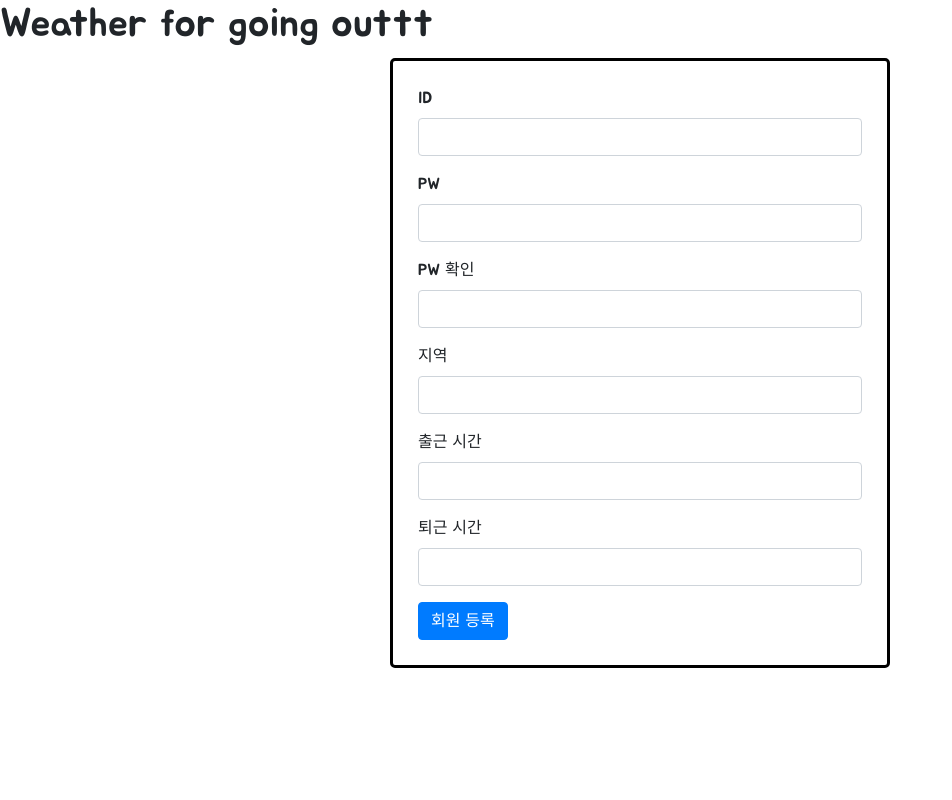
After one commit to parkchoongho/weather_for_going_out, a Flask app: template templates/join.html in a window 1280 px wide. The commit adds this page. Shown: the whole page, without its empty margins (0-952 px from the left). Run offline with Flask 2, Linux system fonts and the light colour scheme; the template is opened without the code that fills it, so the values that code supplies are empty.

Commit message:
join 구현

```diff
--- a/app.py
+++ b/app.py
@@ -8,7 +8,24 @@ db = client.dbweather
 
 @app.route('/')
 def home():
-    return render_template('index.html')
+    return render_template('join.html')
+
+@app.route('/signUp', methods=['POST'])
+def post_signUp():
+    # 1. 클라이언트로부터 데이터를 받기
+    userID_receive = request.form['userID_give']  # 클라이언트로부터 url을 받는 부분
+    pw_receive = request.form['pw_give']  # 클라이언트로부터 comment를 받는 부분
+    pw2_receive = request.form['pw2_give']  # 클라이언트로부터 comment를 받는 부분
+    area_receive = request.form['area_give']  # 클라이언트로부터 comment를 받는 부분
+    goingToOffice_receive = request.form['goingToOffice_give']
+    goingHome_receive = request.form['goingHome']
+
+    signUp = {'userID': userID_receive, 'pw': pw_receive, 'pw2': pw2_receive,'area': area_receive,
+              'goingToOffice': goingToOffice_receive, 'goingHome': goingHome}
+
+    db.dbweather.insert_one(signUp)
+
+    return jsonify({'result': 'success'})
 
 if __name__ == '__main__':
     app.run('0.0.0.0', port=5000, debug=True)
--- a/templates/head.html
+++ b/templates/head.html
@@ -1,3 +1,5 @@
 <!-- @format -->
 
-<h1>Weather for going ou</h1>
+<h1>Weather for going outtt</h1>
+
+{% block content %}{% endblock %}
--- /dev/null
+++ b/templates/join.html
@@ -0,0 +1,119 @@
+{% extends 'head.html' %}
+
+{% block content %}
+<!doctype html>
+<html lang="ko">
+
+<head>
+    <!-- Required meta tags -->
+    <meta charset="utf-8">
+    <meta name="viewport" content="width=device-width, initial-scale=1, shrink-to-fit=no">
+
+    <!-- Bootstrap CSS -->
+    <link rel="stylesheet" href="https://cdn.jsdelivr.net/npm/bootstrap@4.6.0/dist/css/bootstrap.min.css"
+        integrity="sha384-B0vP5xmATw1+K9KRQjQERJvTumQW0nPEzvF6L/Z6nronJ3oUOFUFpCjEUQouq2+l" crossorigin="anonymous">
+
+    <!-- Optional JavaScript -->
+    <!-- jQuery and Bootstrap Bundle (includes Popper) -->
+    <script src="https://code.jquery.com/jquery-3.5.1.slim.min.js"
+        integrity="sha384-DfXdz2htPH0lsSSs5nCTpuj/zy4C+OGpamoFVy38MVBnE+IbbVYUew+OrCXaRkfj"
+        crossorigin="anonymous"></script>
+    <script src="https://cdn.jsdelivr.net/npm/bootstrap@4.6.0/dist/js/bootstrap.bundle.min.js"
+        integrity="sha384-Piv4xVNRyMGpqkS2by6br4gNJ7DXjqk09RmUpJ8jgGtD7zP9yug3goQfGII0yAns"
+        crossorigin="anonymous"></script>
+
+    <title>Weather for going out</title>
+
+    <!-- 구글폰트 -->
+    <link href="https://fonts.googleapis.com/css2?family=Jua&display=swap" rel="stylesheet">
+
+    <style>
+        * {
+            font-family: 'Jua', sans-serif;
+        }
+
+        .wrap {
+            margin: auto;
+            width: 900px;
+        }
+
+        .comment {
+            font-weight: bold;
+            color: blue;
+        }
+
+        .posting-box {
+            margin: 10px auto 30px auto;
+            width:500px;
+
+            border: 3px solid black;
+            border-radius: 5px;
+
+            padding: 25px;
+        }
+    </style>
+    <script>
+
+    function postsignUp() {
+        let userId = $("#userID").val();
+        let pw = $("#pw").val();
+        let pw2 = $("#pw2").val();
+        let area = $("#area").val();
+        let goingToOffice = $("#goingToOffice").val();
+        let goingHome = $("#goingHome").val(); console.log(goingHome);
+
+        // 2. memo에 POST 방식으로 메모 생성 요청하기
+        $.ajax({
+            type: "POST", // POST 방식으로 요청하겠다.
+            url: "/signUp", // /signUp이라는 url에 요청하겠다.
+            data: {userID_give: userID, pw_give: pw, pw2_give: pw2, area_give: area, goingToOffice_give: goingToOffice, goingHome_give: goingHome}, // 데이터를 주는 방법
+            success: function(response) { // 성공하면
+                if (response["result"] == "success") {
+                    alert("회원가입 성공!");
+                    // 3. 성공 시 페이지 새로고침하기
+                    window.location.reload();
+                } else {
+                    alert("회원가입 실패!")
+                }
+            }
+        })
+    }
+    </script>
+
+</head>
+
+<body>
+    <div class="wrap">
+        <div class="posting-box">
+            <div class="form-group">
+                <label for="exampleInputEmail1">ID</label>
+                <input id="userID" type="email" class="form-control" placeholder="">
+            </div>
+            <div class="form-group">
+                <label for="exampleInputPassword1">PW</label>
+                <input id="pw" type="password" class="form-control" placeholder="">
+            </div>
+            <div class="form-group">
+                <label for="exampleInputPassword2">PW 확인</label>
+                <input id="pw2" type="password" class="form-control" placeholder="">
+            </div>
+            <div class="form-group">
+                <label for="exampleInputEmail1">지역</label>
+                <input id="area" type="email" class="form-control" placeholder="">
+            </div>
+            <div class="form-group">
+                <label for="exampleInputEmail1">출근 시간</label>
+                <input id="goingToOffice" type="email" class="form-control" placeholder="">
+            </div>
+            <div class="form-group">
+                <label for="exampleInputEmail1">퇴근 시간</label>
+                <input id="goingHome" type="email" class="form-control" placeholder="">
+            </div>
+            <button type="button" class="btn btn-primary" onclick="postsignUp()">회원 등록</button>
+        </div>
+    </div>
+</body>
+
+</html>
+
+{% endblock %}
```
